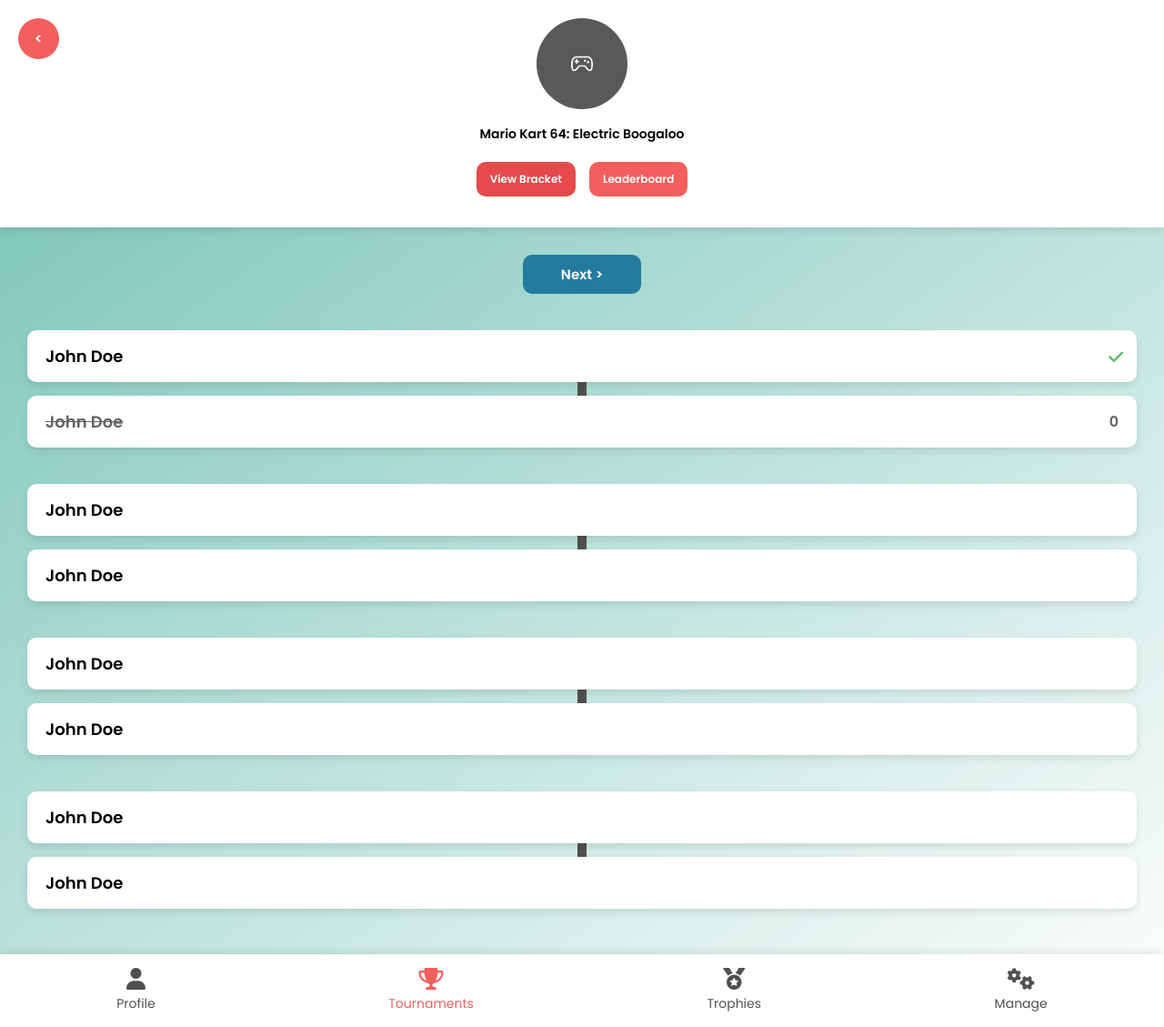
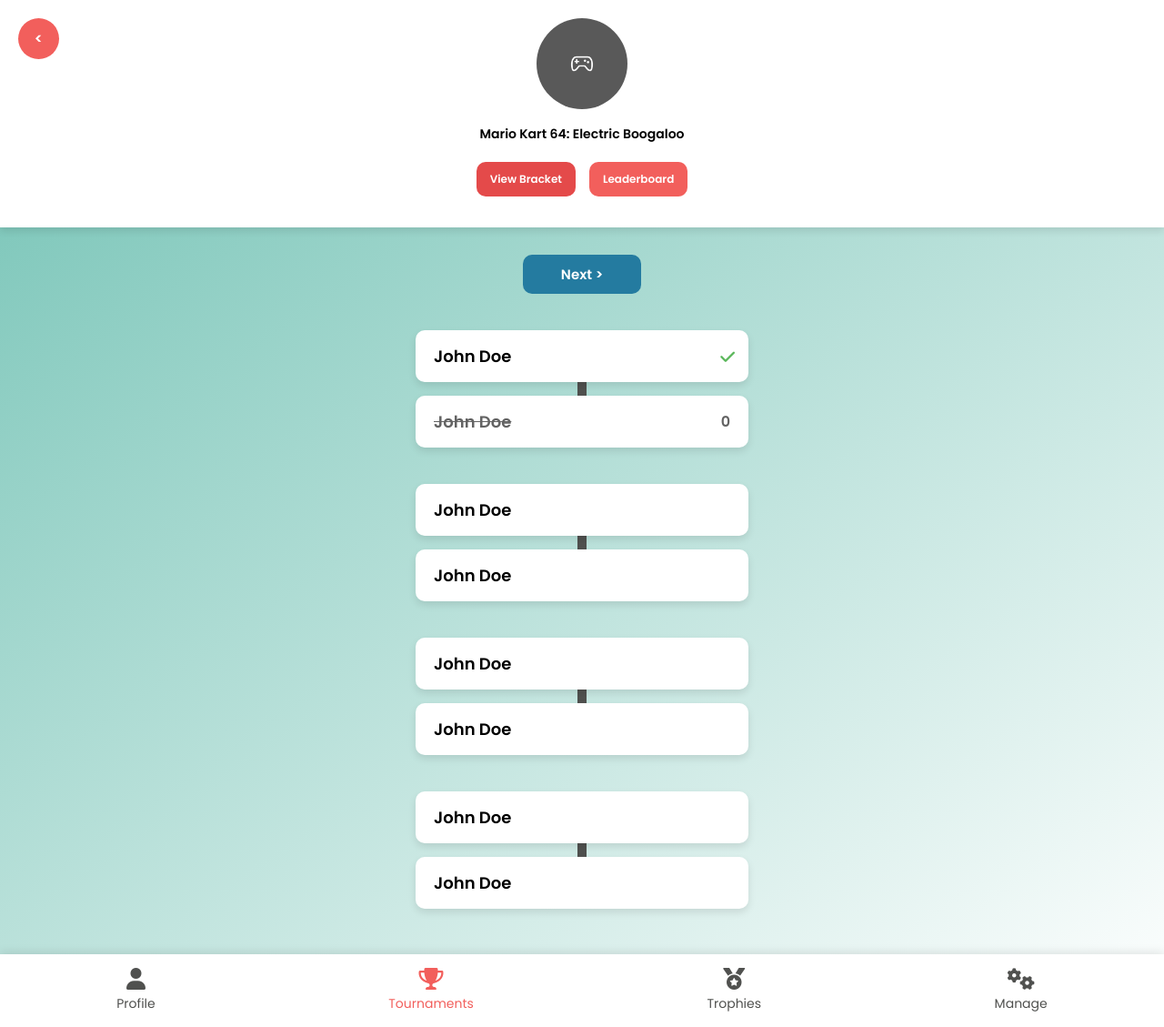
Before and after one commit to LucasTCook/TournaMaster, a PHP site: page /game/1/1 in a window 1280 px wide. Shown: the whole page at 91% size. Run offline with PHP 8.4, Linux system fonts and the light colour scheme.

Commit message:
responsive design for bracket view

```diff
--- a/css/bracket.css
+++ b/css/bracket.css
@@ -99,3 +99,17 @@
     top: 50%;
     transform: translateY(-50%);
 }
+
+@media (min-width: 768px) {
+    .bracket-card-single {
+        width: 60%;
+        margin: auto;
+    }
+}
+
+@media (min-width: 1024px) {
+    .bracket-card-single {
+        width: 30%;
+        margin: auto;
+    }
+}
```
